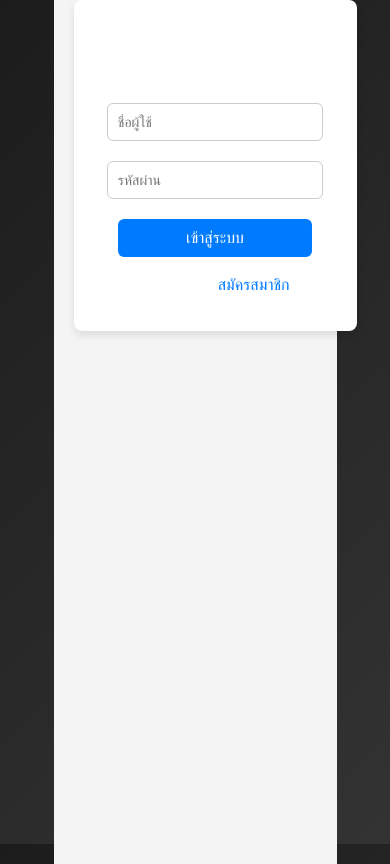
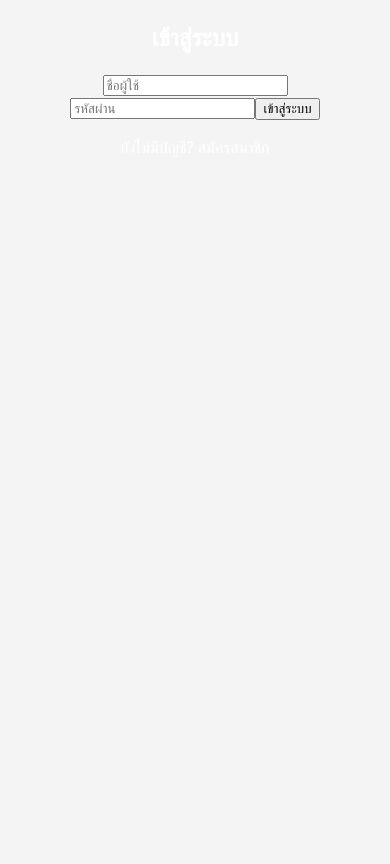
Before and after one commit to gardoffwhite/nagegacha, a React (Create React App) app: page / in a window 390 px wide. Built offline with nearby package versions, Linux system fonts and the light colour scheme.

Commit message:
Update App.css

```diff
--- a/src/App.css
+++ b/src/App.css
@@ -4,9 +4,20 @@
   text-align: center;
   background-color: #f4f4f4;
   min-height: 100vh;
+  display: flex;
+  flex-direction: column;
+  align-items: center;
 }
 
-.auth-container, .admin-container, .dashboard-container {
+.container {
+  display: flex;
+  justify-content: space-between;
+  width: 100%;
+  max-width: 1200px;
+  margin-top: 20px;
+}
+
+.dashboard-container, .admin-container {
   display: flex;
   flex-direction: column;
   align-items: center;
@@ -16,61 +27,56 @@
   box-shadow: 0 4px 8px rgba(0, 0, 0, 0.1);
   width: 100%;
   max-width: 400px;
-  margin: 0 auto;
 }
 
-.input-field {
-  margin: 10px 0;
-  padding: 10px;
-  width: 250px;
-  border: 1px solid #ccc;
-  border-radius: 6px;
-  font-size: 14px;
+.history-container, .rate-container {
+  flex: 1;
+  padding: 20px;
 }
 
-.btn {
-  padding: 10px 20px;
-  margin-top: 10px;
-  background-color: #007bff;
-  color: white;
-  border: none;
-  border-radius: 6px;
-  cursor: pointer;
-  font-size: 16px;
+.history-table {
+  margin-top: 20px;
   width: 100%;
+  border-collapse: collapse;
 }
 
-.btn:hover {
-  background-color: #0056b3;
+.history-table th, .history-table td {
+  padding: 10px;
+  border: 1px solid #ddd;
+  text-align: center;
 }
 
-.btn:disabled {
-  background-color: #aaa;
-  cursor: not-allowed;
+.history-table th {
+  background-color: #f0f0f0;
 }
 
-.link {
-  color: #007bff;
-  cursor: pointer;
+.history-table tr:nth-child(even) {
+  background-color: #f9f9f9;
+}
+
+.rate-container table {
+  width: 100%;
+  border-collapse: collapse;
+}
+
+.rate-container th, .rate-container td {
+  padding: 10px;
+  border: 1px solid #ddd;
+  text-align: center;
+}
+
+.rate-container th {
+  background-color: #f0f0f0;
+}
+
+.rate-container tr:nth-child(even) {
+  background-color: #f9f9f9;
 }
 
 .token-display {
   margin-bottom: 10px;
   font-weight: bold;
   font-size: 18px;
-}
-
-.item-name {
-  font-size: 22px;
-  font-weight: bold;
-  margin-top: 20px;
-  color: #4CAF50;
-}
-
-.character-name {
-  margin-top: 5px;
-  font-size: 18px;
-  color: #555;
 }
 
 .rolling-container {
@@ -104,50 +110,3 @@
   0% { transform: translateY(0); }
   100% { transform: translateY(-100%); }
 }
-
-.item-display-card {
-  background: #f0f0f0;
-  border-radius: 10px;
-  padding: 15px 25px;
-  margin-top: 20px;
-  box-shadow: 0 0 10px rgba(0,0,0,0.1);
-}
-
-.history-table {
-  margin-top: 20px;
-  width: 80%;
-  border-collapse: collapse;
-  margin-bottom: 20px;
-}
-
-.history-table th, .history-table td {
-  padding: 10px;
-  border: 1px solid #ddd;
-  text-align: center;
-}
-
-.history-table th {
-  background-color: #f0f0f0;
-}
-
-.history-table tr:nth-child(even) {
-  background-color: #f9f9f9;
-}
-
-.btn-logout {
-  background-color: #f44336;
-  color: white;
-  border-radius: 6px;
-  padding: 10px 20px;
-  margin-top: 20px;
-}
-
-.btn-logout:hover {
-  background-color: #d32f2f;
-}
-
-@media (max-width: 768px) {
-  .input-field, .btn {
-    width: 80%;
-  }
-}
```
